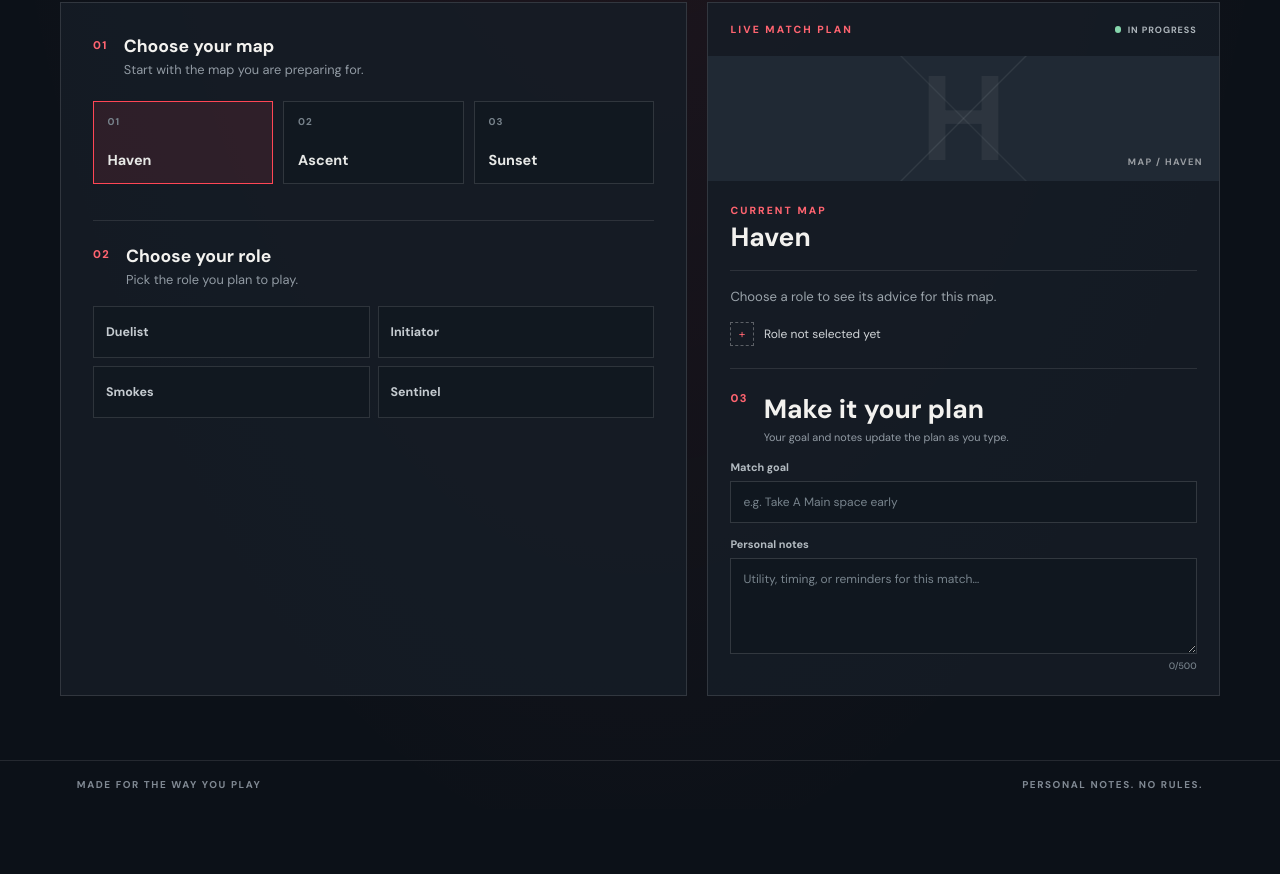
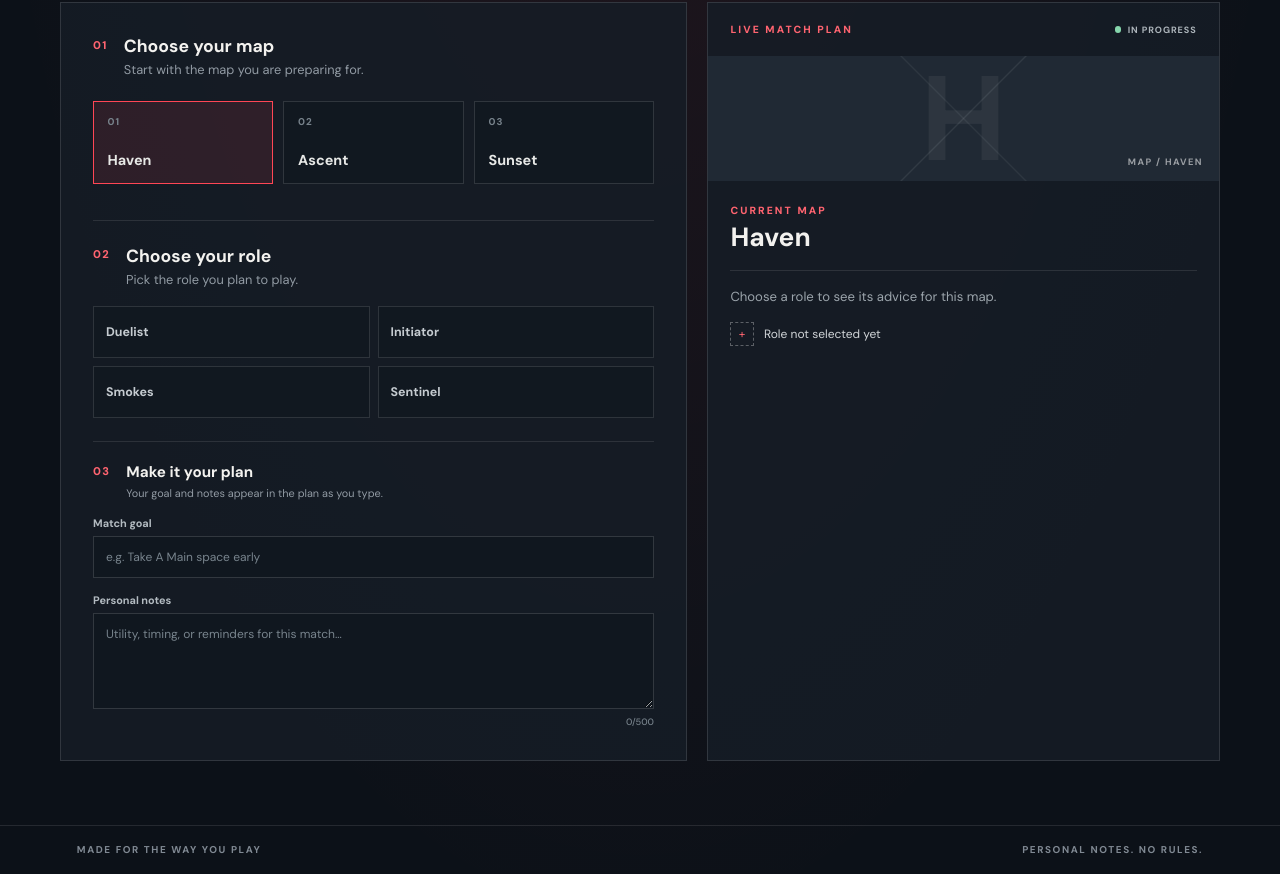
Before and after one commit to alimakki1661/valorant-match-prep-planner, a React (Vite) app: page / in a window 1280 px wide. Shown: the part 554-1428 px from the top of the page. Before the commit the page ends 1363 px from the top, so only its background shows below. Built offline with nearby package versions, Linux system fonts and the light colour scheme; a web font is replaced by a local one.

Commit message:
Show match notes in the live plan

```diff
--- a/src/App.css
+++ b/src/App.css
@@ -58,8 +58,9 @@
 .note-field input:focus-visible, .note-field textarea:focus-visible { outline: 2px solid #ff6470; outline-offset: 2px; border-color: transparent; }
 .character-count { align-self: flex-end; color: #77828b; font-size: 0.58rem; font-weight: 500; }
 .plan-review { margin-top: 1rem; padding: 0.85rem; border-left: 2px solid #ff4655; background: rgba(255, 255, 255, 0.03); }
-.plan-review-label { margin: 0; color: #ff6470; font-size: 0.58rem; font-weight: 800; letter-spacing: 0.13em; }
-.plan-review p:last-child { margin: 0.35rem 0 0; color: #d3d7d9; font-size: 0.73rem; line-height: 1.5; white-space: pre-wrap; }
+.plan-review-label, .plan-review-item-label { margin: 0; color: #ff6470; font-size: 0.58rem; font-weight: 800; letter-spacing: 0.13em; }
+.plan-review-item { margin-top: 0.7rem; }
+.plan-review-copy { margin: 0.3rem 0 0; color: #d3d7d9; font-size: 0.73rem; line-height: 1.5; white-space: pre-wrap; overflow-wrap: anywhere; }
 .plan-panel { display: flex; min-height: 325px; flex-direction: column; }
 .plan-topline { display: flex; align-items: center; justify-content: space-between; padding: 1.25rem 1.4rem; }
 .plan-status { display: inline-flex; align-items: center; gap: 0.4rem; color: #adb5bb; font-size: 0.57rem; font-weight: 700; letter-spacing: 0.1em; }
--- a/src/App.jsx
+++ b/src/App.jsx
@@ -62,16 +62,20 @@ function App() {
                 onSelectRole={setSelectedRole}
               />
             </section>
-          </section>
-
-          <MatchPlan selectedMap={selectedMap} selectedRole={selectedRole}>
             <MatchNotes
               matchGoal={matchGoal}
               onGoalChange={setMatchGoal}
               personalNotes={personalNotes}
               onNotesChange={setPersonalNotes}
             />
-          </MatchPlan>
+          </section>
+
+          <MatchPlan
+            selectedMap={selectedMap}
+            selectedRole={selectedRole}
+            matchGoal={matchGoal}
+            personalNotes={personalNotes}
+          />
         </div>
       </main>
 
--- a/src/components/MatchNotes.jsx
+++ b/src/components/MatchNotes.jsx
@@ -5,7 +5,7 @@ export function MatchNotes({ matchGoal, onGoalChange, personalNotes, onNotesChan
         <span className="step-number">03</span>
         <div>
           <h2 id="notes-title">Make it your plan</h2>
-          <p>Your goal and notes update the plan as you type.</p>
+          <p>Your goal and notes appear in the plan as you type.</p>
         </div>
       </div>
 
--- a/src/components/MatchPlan.jsx
+++ b/src/components/MatchPlan.jsx
@@ -1,6 +1,7 @@
 import { MapTips } from './MapTips.jsx'
+import { PlanSummary } from './PlanSummary.jsx'
 
-export function MatchPlan({ selectedMap, selectedRole, children }) {
+export function MatchPlan({ selectedMap, selectedRole, matchGoal, personalNotes }) {
   const roleLabel = selectedRole === 'Controller' ? 'Smokes' : selectedRole
   return (
     <aside className="plan-panel" aria-labelledby="plan-title">
@@ -35,7 +36,7 @@ export function MatchPlan({ selectedMap, selectedRole, children }) {
             </div>
           </>
         )}
-        {children}
+        <PlanSummary matchGoal={matchGoal} personalNotes={personalNotes} />
       </div>
     </aside>
   )
--- /dev/null
+++ b/src/components/PlanSummary.jsx
@@ -0,0 +1,24 @@
+export function PlanSummary({ matchGoal, personalNotes }) {
+  const hasGoal = matchGoal.trim().length > 0
+  const hasNotes = personalNotes.trim().length > 0
+
+  if (!hasGoal && !hasNotes) return null
+
+  return (
+    <section className="plan-review" aria-labelledby="plan-review-title">
+      <p id="plan-review-title" className="plan-review-label">YOUR PREP</p>
+      {hasGoal && (
+        <div className="plan-review-item">
+          <p className="plan-review-item-label">MATCH GOAL</p>
+          <p className="plan-review-copy">{matchGoal}</p>
+        </div>
+      )}
+      {hasNotes && (
+        <div className="plan-review-item">
+          <p className="plan-review-item-label">PERSONAL NOTES</p>
+          <p className="plan-review-copy">{personalNotes}</p>
+        </div>
+      )}
+    </section>
+  )
+}
```
Also changed, not shown: 1 other file (tests, documents, lock files or other folders).
